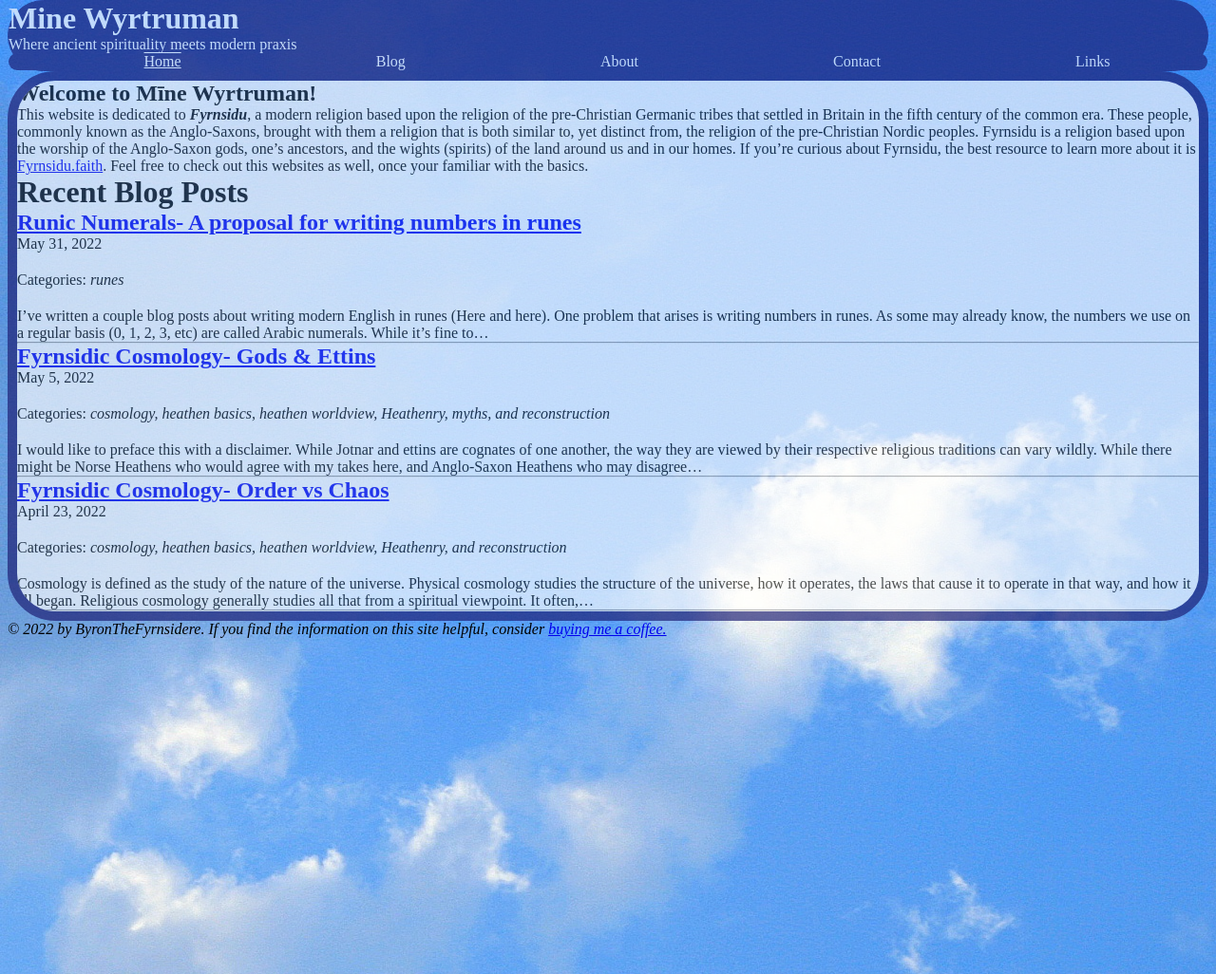
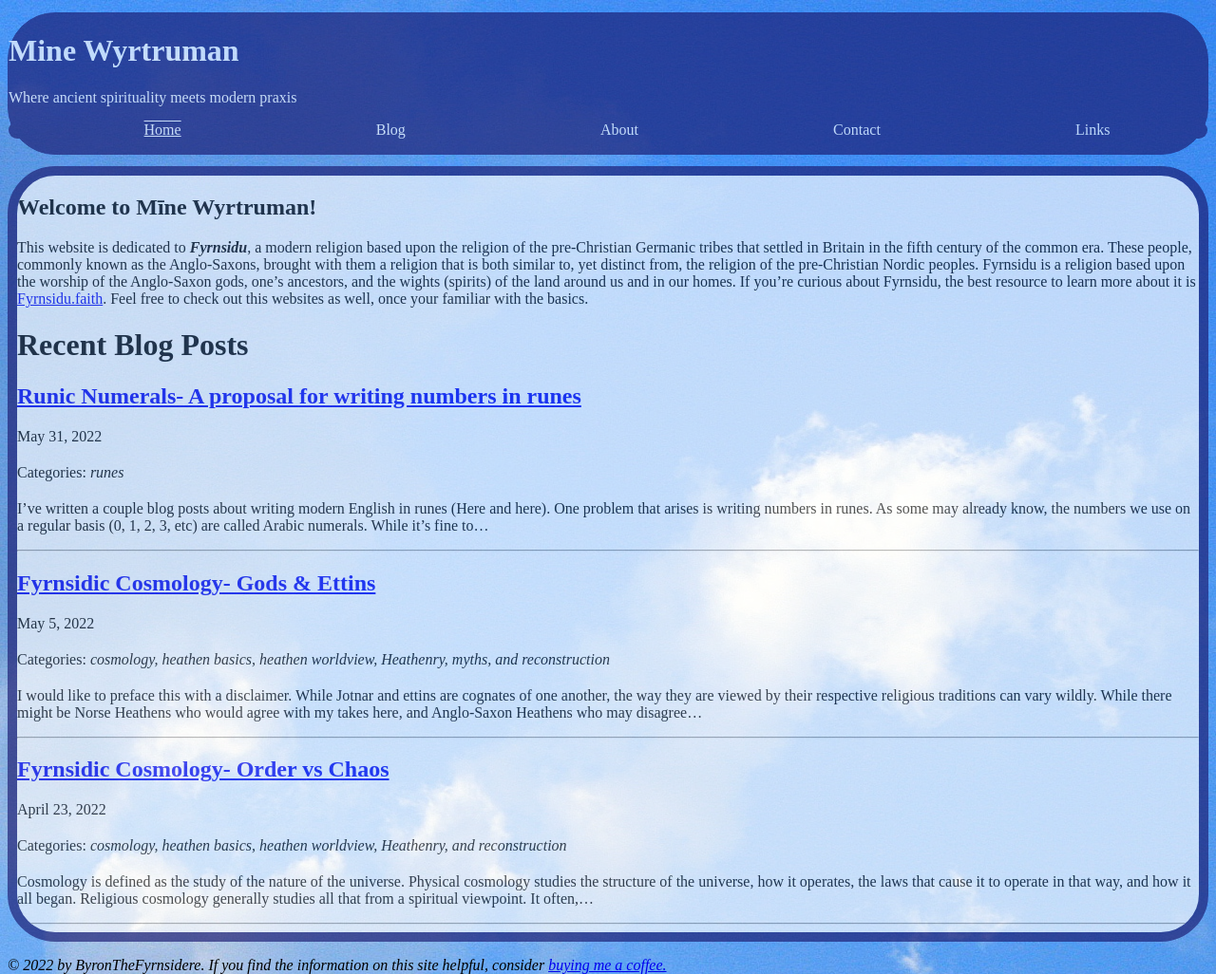
Before and after one commit to byronpendason/byronpendason.github.io, a Jekyll site: the page built from index.md, in a window 1280 px wide. Shown: the whole page at 95% size. Built offline with Jekyll 4.4.1, drawn with Linux system fonts in a browser that asks for light colours; our own code applies the rules of GitHub Pages for plain Markdown files; comment, search, counter and statistics services are not loaded.

Commit message:
Update style.css

```diff
--- a/css/style.css
+++ b/css/style.css
@@ -4,10 +4,10 @@ html, body {
   max-height: 100%;
   max-width: 100%;
 }
-* {
+#header-text, #content, #footer {
   box-sizing: border-box;
-  margin-top: 0px;
-  margin-bottom: 0px;
+  margin-top: 1%;
+  margin-bottom: 1%;
   height: auto;
 }
 #page {
```
